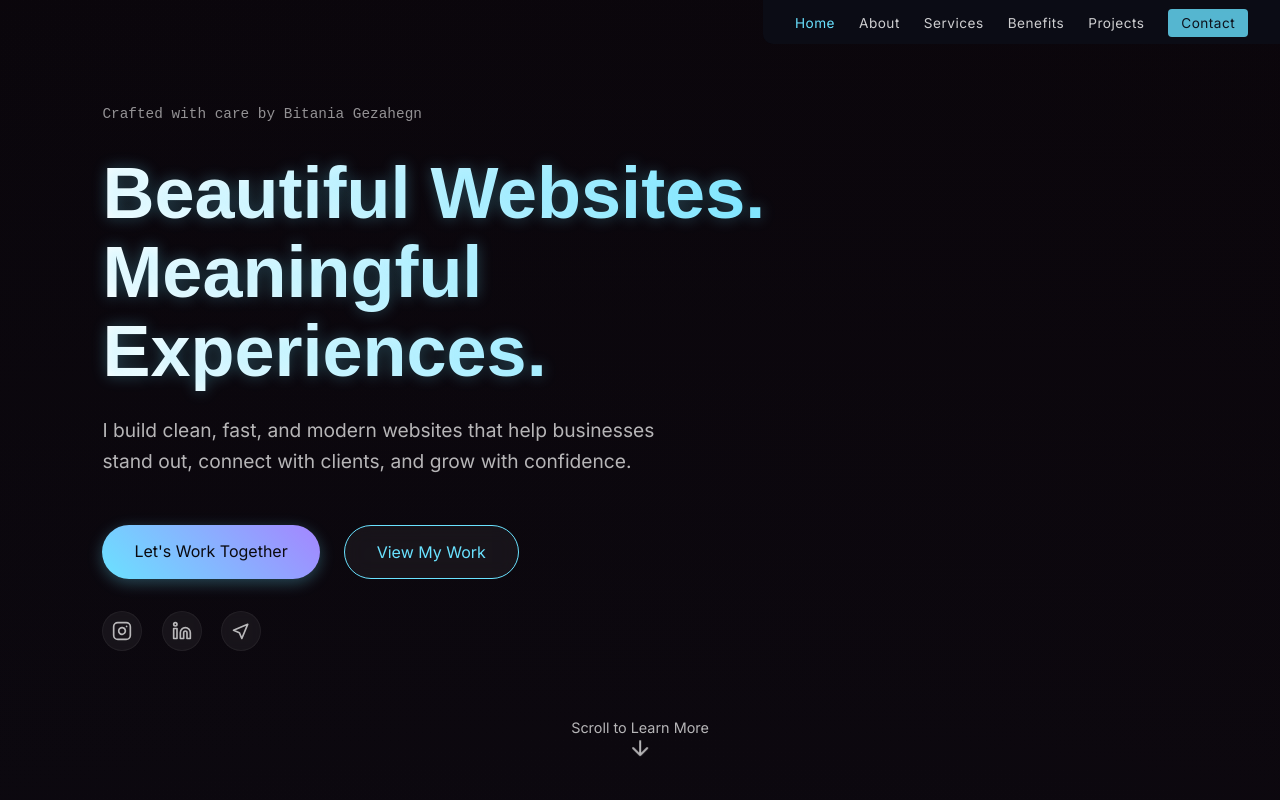
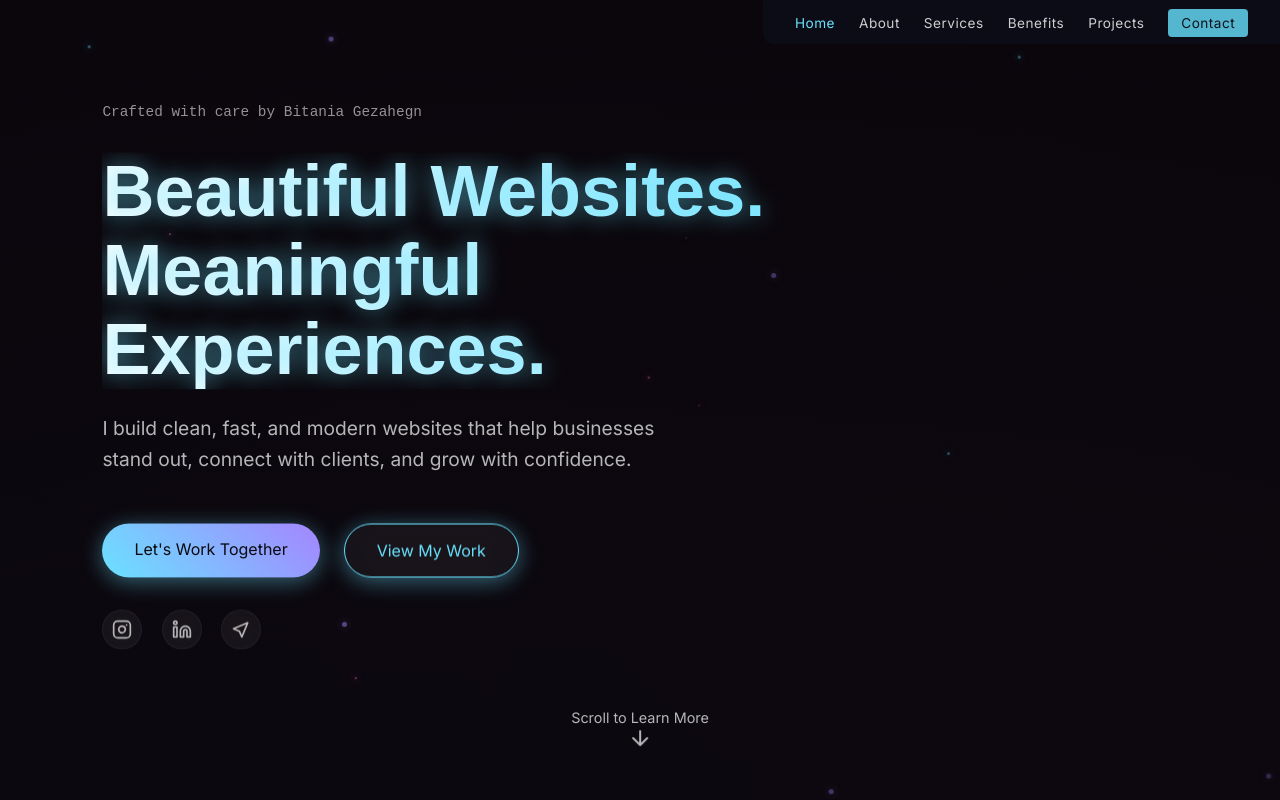
Before and after one commit to BitaniaGezahegn/bitanias-portfolio, a plain HTML site: page index.html in a window 1280 px wide. Shown: the top 800 px of the page. Drawn offline with Linux system fonts and the light colour scheme; a web font is replaced by a local one.

Commit message:
Added some life to the hero section

```diff
--- a/css/hero.css
+++ b/css/hero.css
@@ -35,6 +35,8 @@ h1 {
     background-clip: text;
     color: transparent;
     text-shadow: 0 0 15px rgba(106, 226, 255, 0.3);
+    position: relative;
+    overflow: hidden;
 }
 
 .subheading {
@@ -71,18 +73,39 @@ h1 {
     border-radius: 50%;
     background: rgba(255, 255, 255, 0.05);
     color: var(--text-muted);
-    transition: all 0.3s ease;
+    transition: all 0.4s cubic-bezier(0.175, 0.885, 0.32, 1.275);
     backdrop-filter: blur(5px);
     -webkit-backdrop-filter: blur(5px);
     border: 1px solid rgba(255, 255, 255, 0.05);
+    position: relative;
+    overflow: hidden;
+}
+
+.hero-social-icons a::before {
+    content: '';
+    position: absolute;
+    top: 50%;
+    left: 50%;
+    width: 0;
+    height: 0;
+    background: radial-gradient(circle, rgba(106, 226, 255, 0.3) 0%, rgba(106, 226, 255, 0) 70%);
+    transform: translate(-50%, -50%);
+    transition: width 0.5s ease, height 0.5s ease;
+    border-radius: 50%;
+    z-index: -1;
 }
 
 .hero-social-icons a:hover {
     color: var(--text-white);
     background: rgba(106, 226, 255, 0.1);
-    transform: translateY(-3px);
+    transform: translateY(-3px) scale(1.1);
     box-shadow: 0 5px 15px rgba(0, 0, 0, 0.1);
     border-color: var(--accent-cyan);
+}
+
+.hero-social-icons a:hover::before {
+    width: 150%;
+    height: 150%;
 }
 
 .scroll-hint {
@@ -96,13 +119,43 @@ h1 {
     color: var(--text-muted);
     font-size: 0.9rem;
     cursor: pointer;
+    transition: all 0.3s ease;
+    padding: 10px;
+}
+
+.scroll-hint::after {
+    content: '';
+    position: absolute;
+    width: 100%;
+    height: 100%;
+    background: rgba(255, 255, 255, 0.03);
+    border-radius: 20px;
+    backdrop-filter: blur(5px);
+    -webkit-backdrop-filter: blur(5px);
+    z-index: -1;
+    opacity: 0;
+    transition: opacity 0.3s ease;
+}
+
+.scroll-hint:hover {
+    color: var(--text-white);
+    transform: translateX(-50%) translateY(-5px);
+}
+
+.scroll-hint:hover::after {
+    opacity: 1;
 }
 
 .scroll-hint svg {
     margin-top: 0.5rem;
+    transition: transform 0.3s ease;
 }
 
-/* Simple, low-performance bounce animation */
+.scroll-hint:hover svg {
+    transform: translateY(3px);
+}
+
+/* Animation keyframes */
 @keyframes simple-bounce {
     0%, 100% {
         transform: translateY(0);
@@ -112,8 +165,67 @@ h1 {
     }
 }
 
+@keyframes floating {
+    0%, 100% {
+        transform: translateY(0);
+    }
+    50% {
+        transform: translateY(-10px);
+    }
+}
+
+@keyframes pulse {
+    0%, 100% {
+        box-shadow: 0 4px 15px rgba(106, 226, 255, 0.3);
+    }
+    50% {
+        box-shadow: 0 4px 25px rgba(106, 226, 255, 0.5);
+    }
+}
+
+@keyframes glow {
+    0%, 100% {
+        text-shadow: 0 0 15px rgba(106, 226, 255, 0.3);
+    }
+    50% {
+        text-shadow: 0 0 25px rgba(106, 226, 255, 0.6);
+    }
+}
+
+@keyframes reveal {
+    from {
+        opacity: 0;
+        transform: translateY(20px);
+    }
+    to {
+        opacity: 1;
+        transform: translateY(0);
+    }
+}
+
+/* Animation classes */
 .bounce {
     animation: simple-bounce 2s ease-in-out infinite;
+}
+
+.floating {
+    animation: floating 8s ease-in-out infinite;
+}
+
+h1 {
+    animation: glow 5s ease-in-out infinite;
+}
+
+.pulse {
+    animation: pulse 3s ease-in-out infinite;
+}
+
+.subheading {
+    opacity: 0;
+}
+
+.subheading.reveal {
+    animation: reveal 1.2s forwards ease-out;
 }
 
 /* Responsive adjustments */
--- /dev/null
+++ b/css/particles.css
@@ -0,0 +1,61 @@
+/* Particle effect for hero section */
+.particles-container {
+    position: absolute;
+    top: 0;
+    left: 0;
+    width: 100%;
+    height: 100%;
+    overflow: hidden;
+    z-index: 1;
+}
+
+.particle {
+    position: absolute;
+    border-radius: 50%;
+    opacity: 0;
+    pointer-events: none;
+}
+
+.particle-1 {
+    width: 3px;
+    height: 3px;
+    background: var(--accent-cyan);
+    box-shadow: 0 0 10px 2px rgba(106, 226, 255, 0.3);
+    animation: float-particle 15s ease-in-out infinite;
+}
+
+.particle-2 {
+    width: 5px;
+    height: 5px;
+    background: var(--accent-purple);
+    box-shadow: 0 0 10px 2px rgba(164, 133, 255, 0.3);
+    animation: float-particle 20s ease-in-out infinite;
+}
+
+.particle-3 {
+    width: 2px;
+    height: 2px;
+    background: var(--accent-pink);
+    box-shadow: 0 0 10px 2px rgba(255, 102, 196, 0.3);
+    animation: float-particle 25s ease-in-out infinite;
+}
+
+@keyframes float-particle {
+    0% {
+        opacity: 0;
+        transform: translate(0, 0);
+    }
+    25% {
+        opacity: 0.5;
+    }
+    50% {
+        opacity: 0.3;
+    }
+    75% {
+        opacity: 0.5;
+    }
+    100% {
+        opacity: 0;
+        transform: translate(var(--x), var(--y));
+    }
+}
--- a/index.html
+++ b/index.html
@@ -12,6 +12,7 @@
     <!-- Critical CSS -->
     <link rel="stylesheet" href="css/styles.css">
     <link rel="stylesheet" href="css/hero.css">
+    <link rel="stylesheet" href="css/particles.css">
 
     <!-- Non-critical CSS loaded asynchronously -->
     <link rel="preload" href="css/about.css" as="style" onload="this.onload=null;this.rel='stylesheet'">
@@ -54,9 +55,12 @@
 
     <!-- Hero Section -->
     <section id="hero">
+        <div class="particles-container" id="particles-container">
+            <!-- Particles will be added by JavaScript -->
+        </div>
         <div class="hero-content">
             <p class="signature">Crafted with care by Bitania Gezahegn</p>
-            <h1 class="animate-text">Beautiful Websites. Meaningful Experiences.</h1>
+            <h1>Beautiful Websites. Meaningful Experiences.</h1>
             <p class="subheading">I build clean, fast, and modern websites that help businesses stand out, connect with clients, and grow with confidence.</p>
 
             <div class="cta-buttons">
--- a/js/main.js
+++ b/js/main.js
@@ -16,6 +16,9 @@ document.addEventListener('DOMContentLoaded', function() {
 
     // Setup fade-in animations
     setupFadeInAnimations();
+
+    // Create particles for hero section
+    createParticles();
 });
 
 // Set up scroll indicator to navigate to the About section
@@ -85,27 +88,37 @@ function loadScript(src) {
 
 // Set up basic interactions without heavy animations
 function setupBasicInteractions() {
-    // Simple typing effect for hero headline
-    const textElement = document.querySelector('.animate-text');
-    if (textElement) {
-        const originalText = textElement.textContent;
-        textElement.textContent = '';
+    // Add subtle hero animations
+    const heroContent = document.querySelector('.hero-content');
+    if (heroContent) {
+        // Add floating animation class
+        heroContent.classList.add('floating');
 
-        // Simple typing animation that doesn't block rendering
-        setTimeout(function() {
-            let i = 0;
-            function typeWriter() {
-                if (i < originalText.length) {
-                    textElement.textContent += originalText.charAt(i);
-                    i++;
-                    // Use requestAnimationFrame for better performance
-                    if (i < originalText.length) {
-                        setTimeout(typeWriter, 30);
-                    }
-                }
+        // Add reveal animation to subheading with slight delay
+        const subheading = heroContent.querySelector('.subheading');
+        if (subheading) {
+            setTimeout(() => {
+                subheading.classList.add('reveal');
+            }, 300);
+        }
+
+        // Add subtle pulse to CTA buttons
+        const ctaButtons = heroContent.querySelectorAll('.btn');
+        ctaButtons.forEach(button => {
+            button.classList.add('pulse');
+        });
+    }
+
+    // Add parallax effect to hero section
+    const heroSection = document.getElementById('hero');
+    if (heroSection) {
+        window.addEventListener('scroll', function() {
+            const scrollPosition = window.scrollY;
+            if (scrollPosition < window.innerHeight) {
+                const translateY = scrollPosition * 0.2;
+                heroSection.style.transform = `translateY(${translateY}px)`;
             }
-            typeWriter();
-        }, 500);
+        });
     }
 }
 
@@ -160,3 +173,48 @@ function setupFadeInAnimations() {
         fadeUpObserver.observe(el);
     });
 }
+
+// Create floating particles in the hero section
+function createParticles() {
+    const container = document.getElementById('particles-container');
+    if (!container) return;
+
+    // Clear any existing particles
+    container.innerHTML = '';
+
+    // Create a limited number of particles for performance
+    const particleCount = 15;
+    const viewportWidth = window.innerWidth;
+    const viewportHeight = window.innerHeight;
+
+    for (let i = 0; i < particleCount; i++) {
+        // Create particle with random properties
+        const particle = document.createElement('div');
+
+        // Alternate between particle types
+        const particleType = i % 3 + 1;
+        particle.className = `particle particle-${particleType}`;
+
+        // Random starting position
+        const startX = Math.random() * viewportWidth;
+        const startY = Math.random() * viewportHeight;
+
+        // Random ending position (for animation)
+        const endX = (Math.random() - 0.5) * 200;
+        const endY = (Math.random() - 0.5) * 200;
+
+        // Set CSS variables for the animation
+        particle.style.setProperty('--x', `${endX}px`);
+        particle.style.setProperty('--y', `${endY}px`);
+
+        // Set initial position
+        particle.style.left = `${startX}px`;
+        particle.style.top = `${startY}px`;
+
+        // Add random delay to animation
+        particle.style.animationDelay = `${Math.random() * 5}s`;
+
+        // Add to container
+        container.appendChild(particle);
+    }
+}
```
